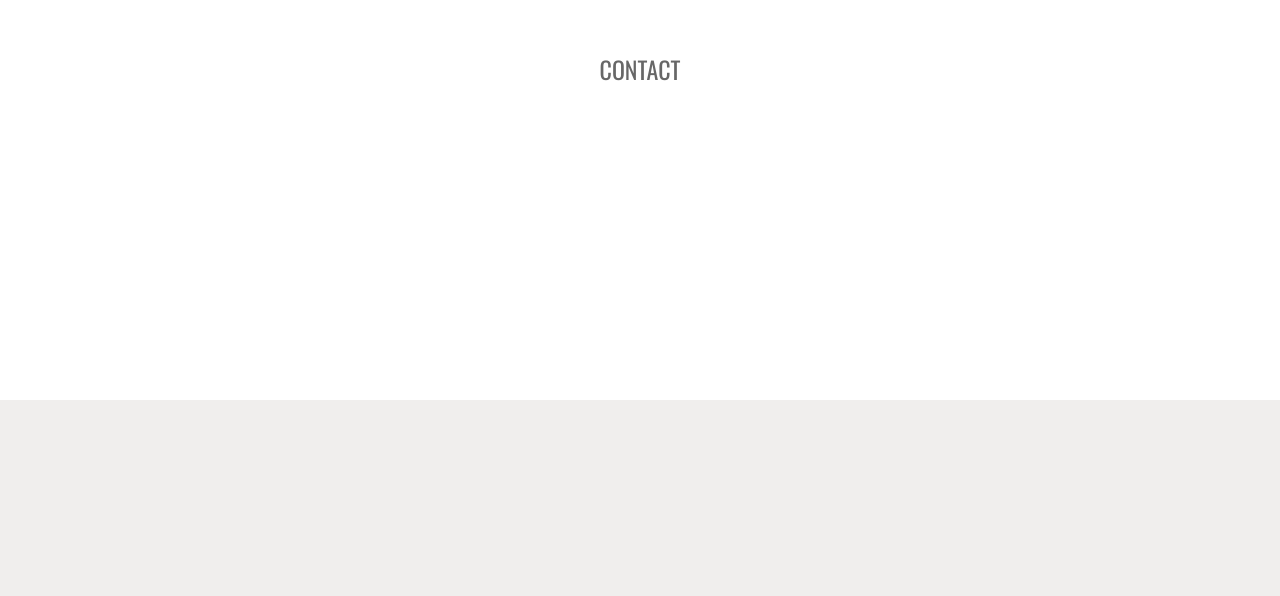
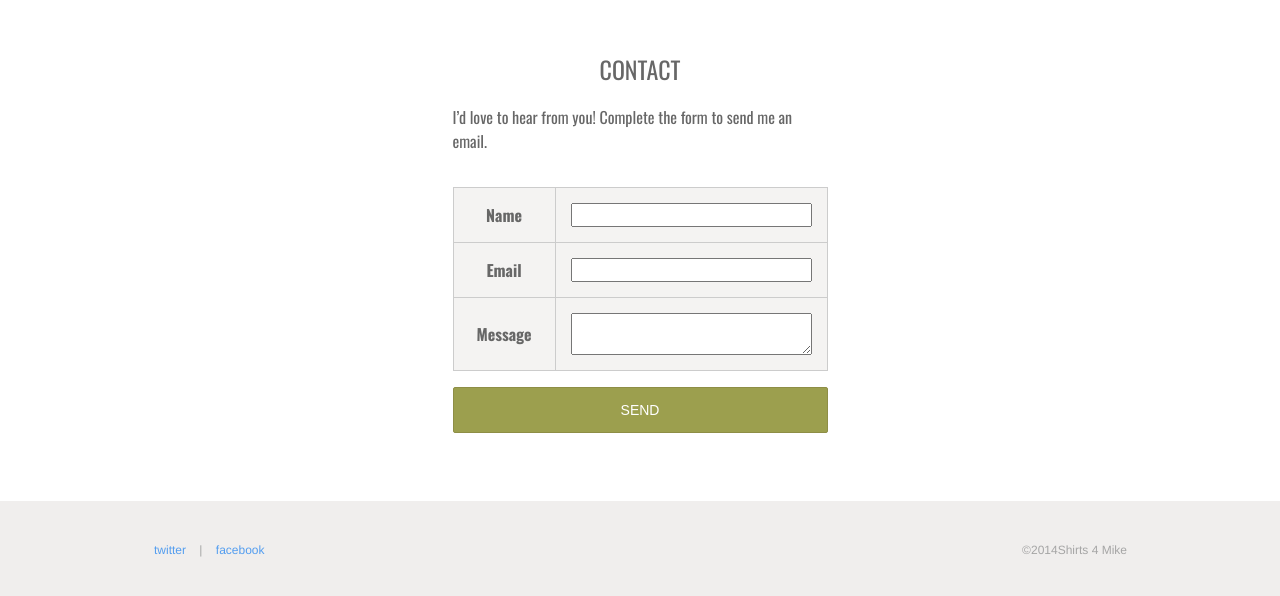
Before and after one commit to rmderfler/php-storefront, a PHP site: page /contact.php in a window 1280 px wide. Shown: the part 110-706 px from the top of the page. Run offline with PHP 8.4, Linux system fonts and the light colour scheme.

Commit message:
add contact form

```diff
--- a/contact.php
+++ b/contact.php
@@ -1,10 +1,72 @@
 <?php
+
+if ($_SERVER["REQUEST_METHOD"] == "POST") {
+    $name = $_POST["name"];
+    $email =  $_POST["email"];
+    $message =  $_POST["message"];
+    $email_body = "";
+    $email_body = $email_body . "Name: " . $name . "\n";
+    $email_body = $email_body . "Email: " . $email . "\n";
+    $email_body = $email_body . "Message: " . $message;
+
+    // TODO: Send Email
+
+    header("Location: contact.php?status=thanks");
+    exit;
+}
+?><?php
 $pageTitle = "Contact Mike";
 $section = "contact";
 include('inc/header.php'); ?>
 
   <div class="section page">
 
-      <h1>Contact</h1>
+    <div class="wrapper">
+
+            <h1>Contact</h1>
+
+            <?php if (isset($_GET["status"]) AND $_GET["status"] == "thanks") { ?>
+                <p>Thanks for the email! I&rsquo;ll be in touch shortly!</p>
+            <?php } else { ?>
+
+                <p>I&rsquo;d love to hear from you! Complete the form to send me an email.</p>
+
+                <form method="post" action="contact.php">
+
+                    <table>
+                        <tr>
+                            <th>
+                                <label for="name">Name</label>
+                            </th>
+                            <td>
+                                <input type="text" name="name" id="name">
+                            </td>
+                        </tr>
+                        <tr>
+                            <th>
+                                <label for="email">Email</label>
+                            </th>
+                            <td>
+                                <input type="text" name="email" id="email">
+                            </td>
+                        </tr>
+                        <tr>
+                            <th>
+                                <label for="message">Message</label>
+                            </th>
+                            <td>
+                                <textarea name="message" id="message"></textarea>
+                            </td>
+                        </tr>
+                    </table>
+                    <input type="submit" value="Send">
+
+                </form>
+
+            <?php } ?>
+
+        </div>
 
   </div>
+
+<?php include('inc/footer.php') ?>
```
